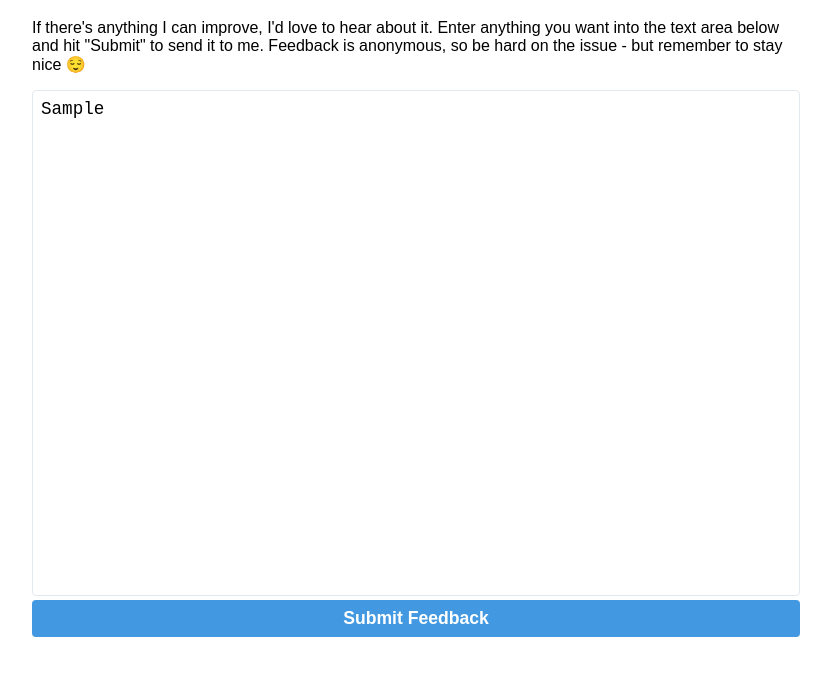
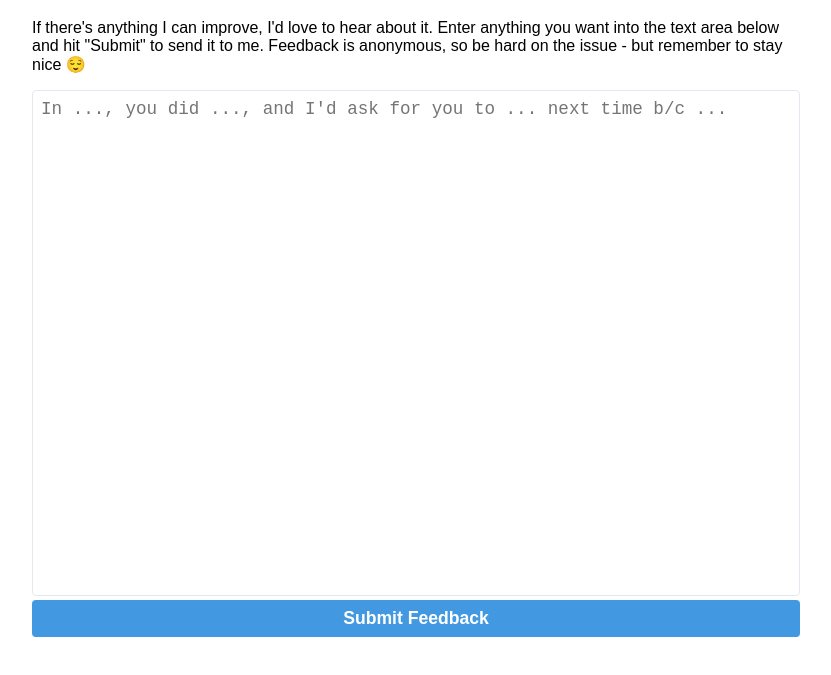
Before and after one commit to Skn0tt/feedback, a website: page src/index.html in a window 1280 px wide. Both pictures are taken after typing "Sample" into the empty fields and a click on the button "Submit Feedback". Shown: the part 61-736 px from the top of the page, without its empty margins (224-1055 px from the left). Drawn offline with Linux system fonts and the light colour scheme; no server answers.

Commit message:
Clear Textare on Submit

```diff
--- a/src/index.html
+++ b/src/index.html
@@ -85,6 +85,8 @@
             },
           });
 
+          feedbackEl.value = "";
+
           alert("Thanks for submitting your feedback <3");
         } catch (error) {
           alert("Something went wrong.");
```
